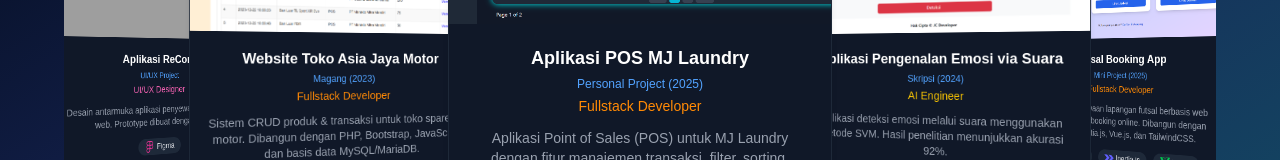
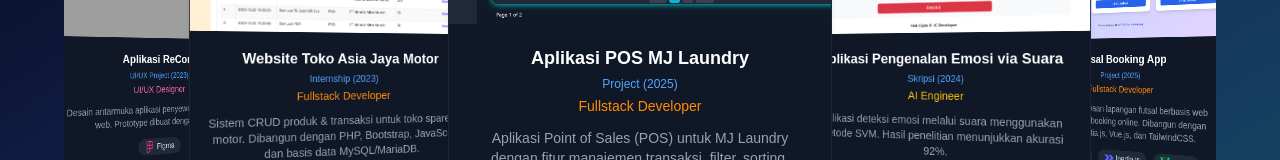
Before and after one commit to jasontjia/jason-ciayadi-portofolio, a Next.js app: page / in a window 1280 px wide. Shown: the part 3178-3338 px from the top of the page. Built offline with nearby package versions, Linux system fonts and the light colour scheme; grey boxes are pictures that could not be loaded.

Commit message:
fix icon

```diff
--- a/src/components/Projects.tsx
+++ b/src/components/Projects.tsx
@@ -30,7 +30,7 @@
 const projects: Project[] = [
   {
     title: 'Website Toko Asia Jaya Motor',
-    category: 'Magang (2023)',
+    category: 'Internship (2023)',
     role: 'Fullstack Developer',
     description:
       'Sistem CRUD produk & transaksi untuk toko sparepart motor. Dibangun dengan PHP, Bootstrap, JavaScript, dan basis data MySQL/MariaDB.',
@@ -47,7 +47,7 @@
   },
   {
     title: 'Aplikasi POS MJ Laundry',
-    category: 'Personal Project (2025)',
+    category: 'Project (2025)',
     role: 'Fullstack Developer',
     description:
       'Aplikasi Point of Sales (POS) untuk MJ Laundry dengan fitur manajemen transaksi, filter, sorting, pagination, dan live update real-time menggunakan Prisma.',
@@ -80,7 +80,7 @@
   },
   {
     title: 'Futsal Booking App',
-    category: 'Mini Project (2025)',
+    category: 'Project (2025)',
     role: 'Fullstack Developer',
     description:
       'Aplikasi penyewaan lapangan futsal berbasis web dengan sistem booking online. Dibangun dengan Laravel, Inertia.js, Vue.js, dan TailwindCSS.',
@@ -97,7 +97,7 @@
   },
   {
     title: 'Cuacify',
-    category: 'Mini Project (2025)',
+    category: 'Project (2025)',
     role: 'Frontend Developer',
     description:
       'Aplikasi cuaca modern menggunakan OpenWeather API. Dibangun dengan React.js, TailwindCSS, Vite.js, dan dideploy menggunakan Vercel.',
@@ -114,7 +114,7 @@
   },
   {
     title: 'Aplikasi Rekomendasi Online Shops',
-    category: 'Mini Project (2023)',
+    category: 'Project (2023)',
     role: 'Frontend Developer',
     description:
       'Aplikasi pendukung keputusan berbasis web menggunakan metode AHP untuk menentukan online shop terbaik.',
@@ -131,7 +131,7 @@
   },
   {
     title: 'Aplikasi ReCom',
-    category: 'UI/UX Project',
+    category: 'UI/UX Project (2023)',
     role: 'UI/UX Designer',
     description:
       'Desain antarmuka aplikasi penyewaan baju berbasis web. Prototype dibuat dengan Figma.',
--- a/src/components/Skills.tsx
+++ b/src/components/Skills.tsx
@@ -20,6 +20,7 @@
       { name: 'JavaScript', icon: <FaJs className="text-yellow-400" /> },
       { name: 'React.js', icon: <FaReact className="text-cyan-400" /> },
       { name: 'Vue.js', icon: <SiVuedotjs className="text-green-500" /> },
+      { name: 'Next.js', icon: <FaReact className="text-gray-200" /> },
       { name: 'Tailwind CSS', icon: <SiTailwindcss className="text-teal-400" /> },
       { name: 'Bootstrap', icon: <SiBootstrap className="text-purple-600" /> },
     ],
```
